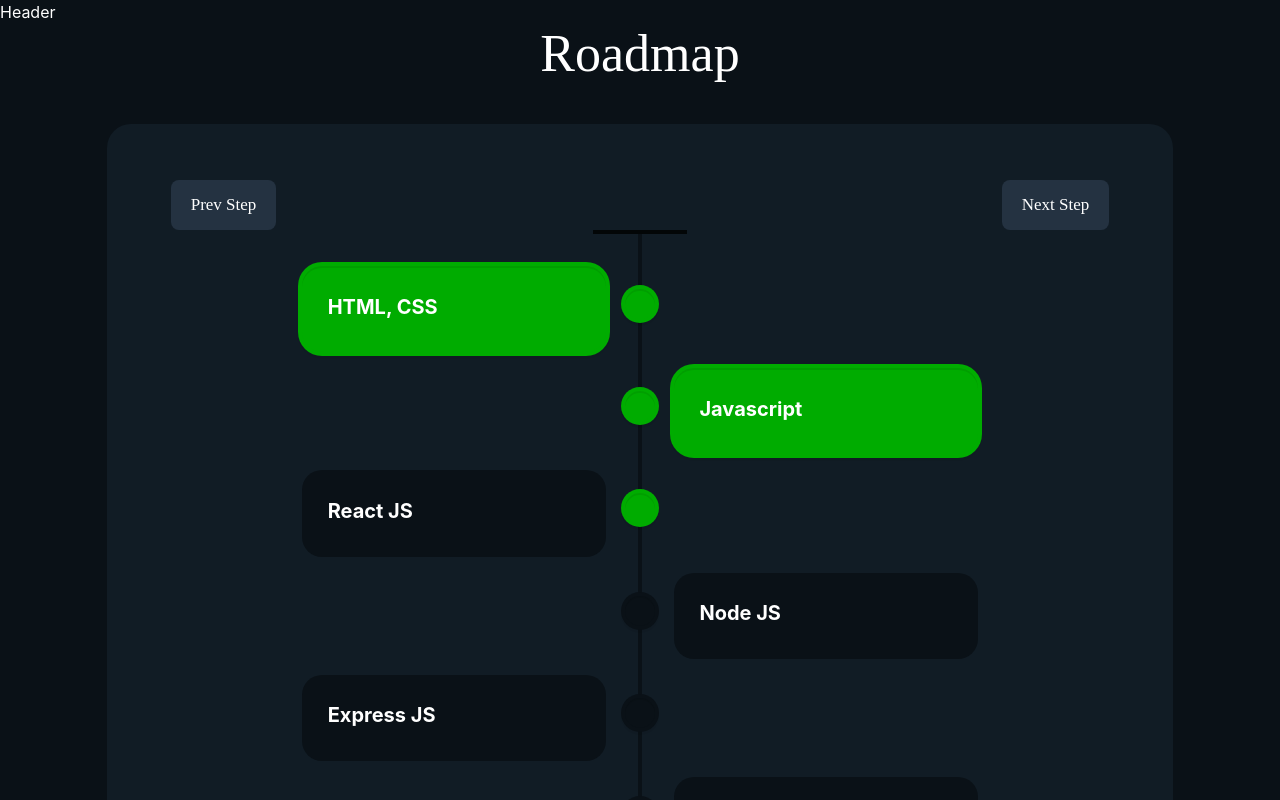
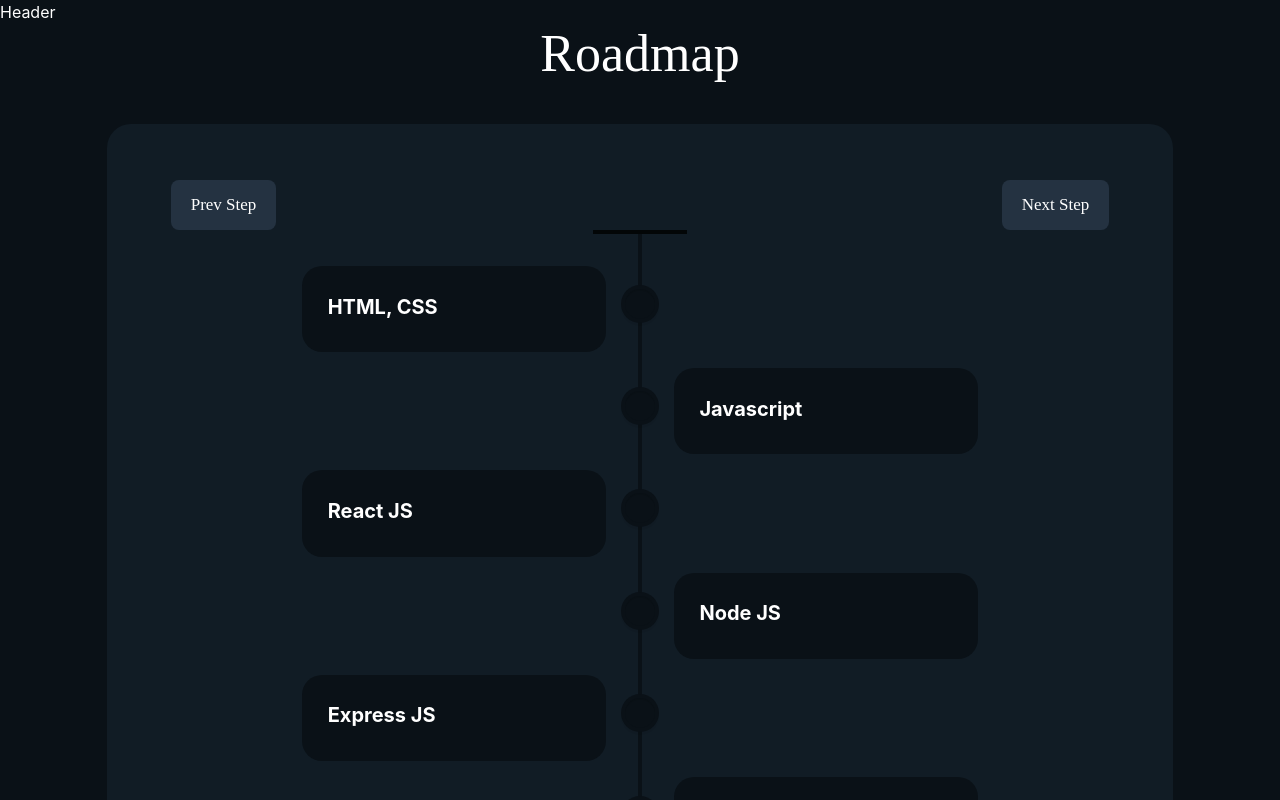
Before and after one commit to rishabhjain2601/launchpad-counselling, a React (Create React App) app: page /roadmap/result in a window 1280 px wide. Shown: the top 800 px of the page. Built offline with nearby package versions, Linux system fonts and the light colour scheme.

Commit message:
Roadmap Updated!

```diff
--- a/src/App.css
+++ b/src/App.css
@@ -71,7 +71,6 @@
 .drop-shadow {
   box-shadow: 0px 0px 20px 0px rgba(98, 126, 234, 0.3);
 }
-
 
 
 /* Roadmap css */
@@ -167,6 +166,7 @@
 }
 
 .cd-timeline-content {
+  /* cursor: pointer; */
   position: relative;
   margin-left: 60px;
   margin-right: 30px;
--- a/src/pages/CounsellingQuizPage.js
+++ b/src/pages/CounsellingQuizPage.js
@@ -9,10 +9,10 @@
       <div className="title">Career Quiz</div>
       <div className="mx-auto w-fit text-2xl mt-10">Question 4/10</div>
       <div class="w-[50%] mx-auto mt-4 bg-gray-950  rounded-full h-4 dark:bg-gray-700">
-        <div className="bg-yellow-400 h-4 rounded-full w-[40%]"></div>
+        <div className="bg-yellow-400 h-4 rounded-full w-[40%]" />
       </div>
       <div className="mt-8">
-        <QuesType2 />
+        <QuesType1 />
       </div>
       <div className="mx-auto w-fit text-xl p-10">
         Note : Try to fill it with detailed explanation for better results.
--- a/src/pages/Roadmap.js
+++ b/src/pages/Roadmap.js
@@ -1,8 +1,10 @@
-import React from "react";
+import React, { useState } from "react";
 import Button from "../utils/Button";
 import Card from "../utils/Card";
 
 const Roadmap = () => {
+  const [step, setStep] = useState(0);
+
   const courses = [
     {
       title: "The Complete 2023 Web Development Bootcamp",
@@ -21,73 +23,61 @@
     },
   ];
 
+  const skills = [
+    "HTML, CSS",
+    "Javascript",
+    "React JS",
+    "Node JS",
+    "Express JS",
+    "Mongo DB",
+    "NEXT JS",
+  ];
+
+  const handlePrev = () => {
+    if (step > 0) {
+      setStep((prev) => prev - 1);
+    }
+  };
+  const handleNext = () => {
+    if (step < skills.length) {
+      setStep((prev) => prev + 1);
+    }
+  };
+
   // apply "is-done" className on divs having classNames "cd-timeline-img" and "cd-timeline-content"
   // to mark that SKILL as completed...
 
   return (
+
     <div className="bg-[#111C25] w-11/12 md:w-10/12 mx-auto my-10 py-14 px-8 md:px-16 rounded-3xl">
+      {/* Button */}
       <div className="flex justify-between">
-        <Button>Prev Step</Button>
-        <Button>Next Step</Button>
+        <Button onClick={handlePrev}>Prev Step</Button>
+        <Button onClick={handleNext}>Next Step</Button>
       </div>
       {/* Timeline */}
       <div className="w-[10%] hidden xl:block h-[4px] bg-black opacity-80 m-auto" />
       <section id="cd-timeline" className="cd-container font-bold">
-        <div className="cd-timeline-block">
-          <div className="cd-timeline-img is-done cd-picture"></div>
-          <div className="cd-timeline-content is-done">
-            <h2>HTML, CSS</h2>
-          </div>
-        </div>
-        {/* cd-timeline-block */}
-        <div className="cd-timeline-block">
-          <div className="cd-timeline-img is-done cd-movie"></div>{" "}
-          {/* cd-timeline-img is-done */}
-          <div className="cd-timeline-content is-done">
-            <h2>Javascript</h2>
-          </div>{" "}
-          {/* cd-timeline-content */}
-        </div>
-        {/* cd-timeline-block */}
-        <div className="cd-timeline-block">
-          <div className="cd-timeline-img is-done cd-movie"></div>{" "}
-          {/* cd-timeline-img is-done */}
-          <div className="cd-timeline-content">
-            <h2>React JS</h2>
-          </div>{" "}
-          {/* cd-timeline-content */}
-        </div>
-        {/* cd-timeline-block */}
-        <div className="cd-timeline-block">
-          <div className="cd-timeline-img cd-movie"></div>{" "}
-          {/* cd-timeline-img is-done */}
-          <div className="cd-timeline-content">
-            <h2>Node JS</h2>
-          </div>{" "}
-          {/* cd-timeline-content */}
-        </div>
-        {/* cd-timeline-block */}
-        <div className="cd-timeline-block">
-          <div className="cd-timeline-img cd-movie"></div>{" "}
-          {/* cd-timeline-img is-done */}
-          <div className="cd-timeline-content">
-            <h2>Express JS</h2>
-          </div>{" "}
-          {/* cd-timeline-content */}
-        </div>
-        {/* cd-timeline-block */}
-        <div className="cd-timeline-block">
-          <div className="cd-timeline-img cd-movie"></div>{" "}
-          {/* cd-timeline-img is-done */}
-          <div className="cd-timeline-content">
-            <h2>Mongo DB</h2>
-          </div>{" "}
-          {/* cd-timeline-content */}
-        </div>
+        {skills.map((ele, index) => {
+          return (
+            <div className="cd-timeline-block">
+              <div
+                className={`cd-timeline-img ${
+                  step > index ? "is-done" : ""
+                } cd-picture`}
+              ></div>
+              <div
+                className={`cd-timeline-content ${
+                  step > index ? "is-done" : ""
+                }`}
+              >
+                <h2>{ele}</h2>
+              </div>
+            </div>
+          );
+        })}
       </section>
       <div className="w-[10%] hidden xl:block h-[4px] bg-black opacity-80 m-auto" />
-
-      {/* Button */}
 
       {/* Suggested courses */}
       <div className="my-10">
--- a/src/utils/Button.jsx
+++ b/src/utils/Button.jsx
@@ -1,11 +1,15 @@
-import React from 'react'
+import React from "react";
 
-const Button = ({children,fontSize = "17px"}) => {
+const Button = ({ children, fontSize = "17px", onClick }) => {
   return (
-    <div className='button text-center' style={{fontSize:fontSize}}>
+    <div
+      onClick={onClick}
+      className="button text-center"
+      style={{ fontSize: fontSize }}
+    >
       {children}
     </div>
-  )
-}
+  );
+};
 
-export default Button
+export default Button;
```
